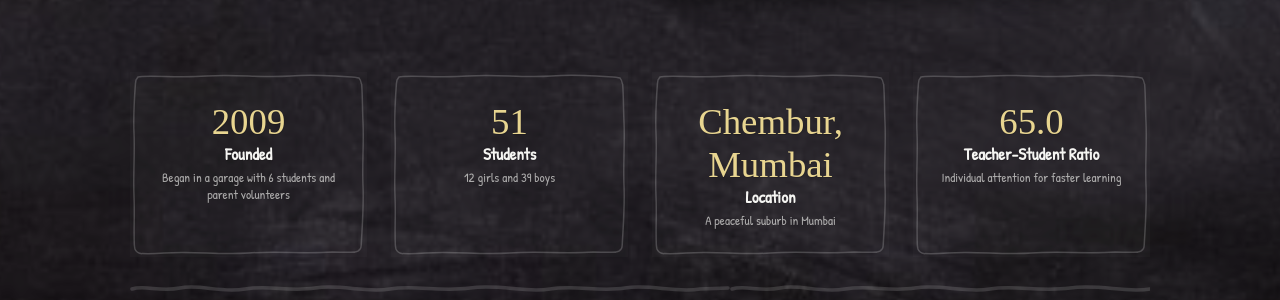
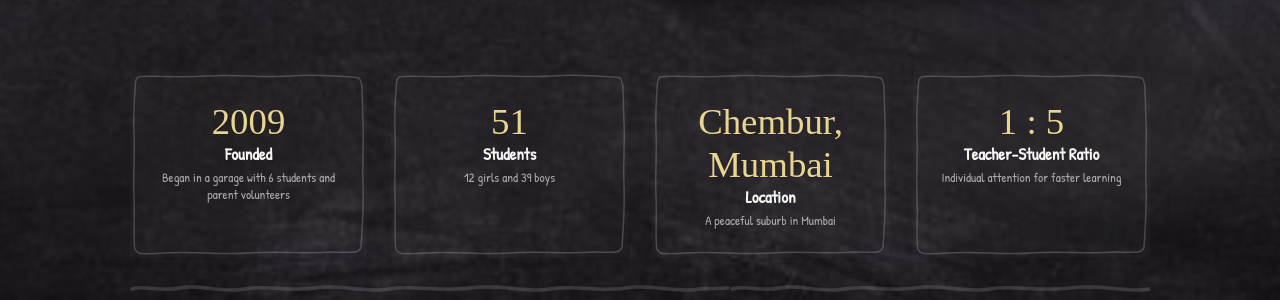
Before and after one commit to Cortinarius-I/LHLC_deCAP, a Jekyll site: the page built from index.md, in a window 1280 px wide. Shown: the part 513-813 px from the top of the page. Built offline with Jekyll 4.4.1, drawn with Linux system fonts in a browser that asks for light colours; some web fonts are replaced.

Commit message:
Update Pages “home”

```diff
--- a/index.md
+++ b/index.md
@@ -21,7 +21,7 @@ stats:
     value: Chembur, Mumbai
     description: A peaceful suburb in Mumbai
   - label: Teacher-Student Ratio
-    value: 1:5
+    value: "1 : 5"
     description: Individual attention for faster learning
 highlights:
   - title: Great Teachers
```
